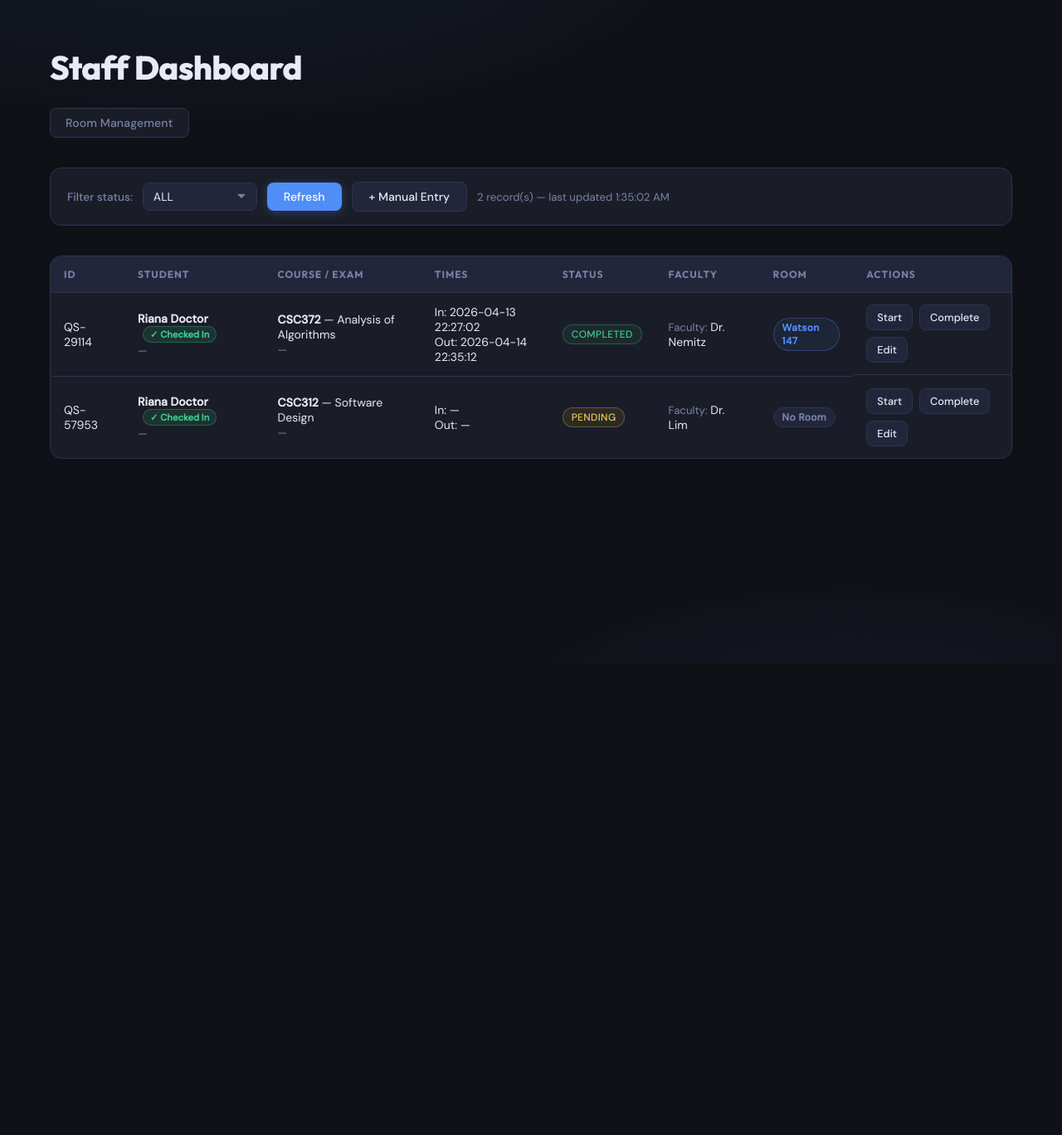
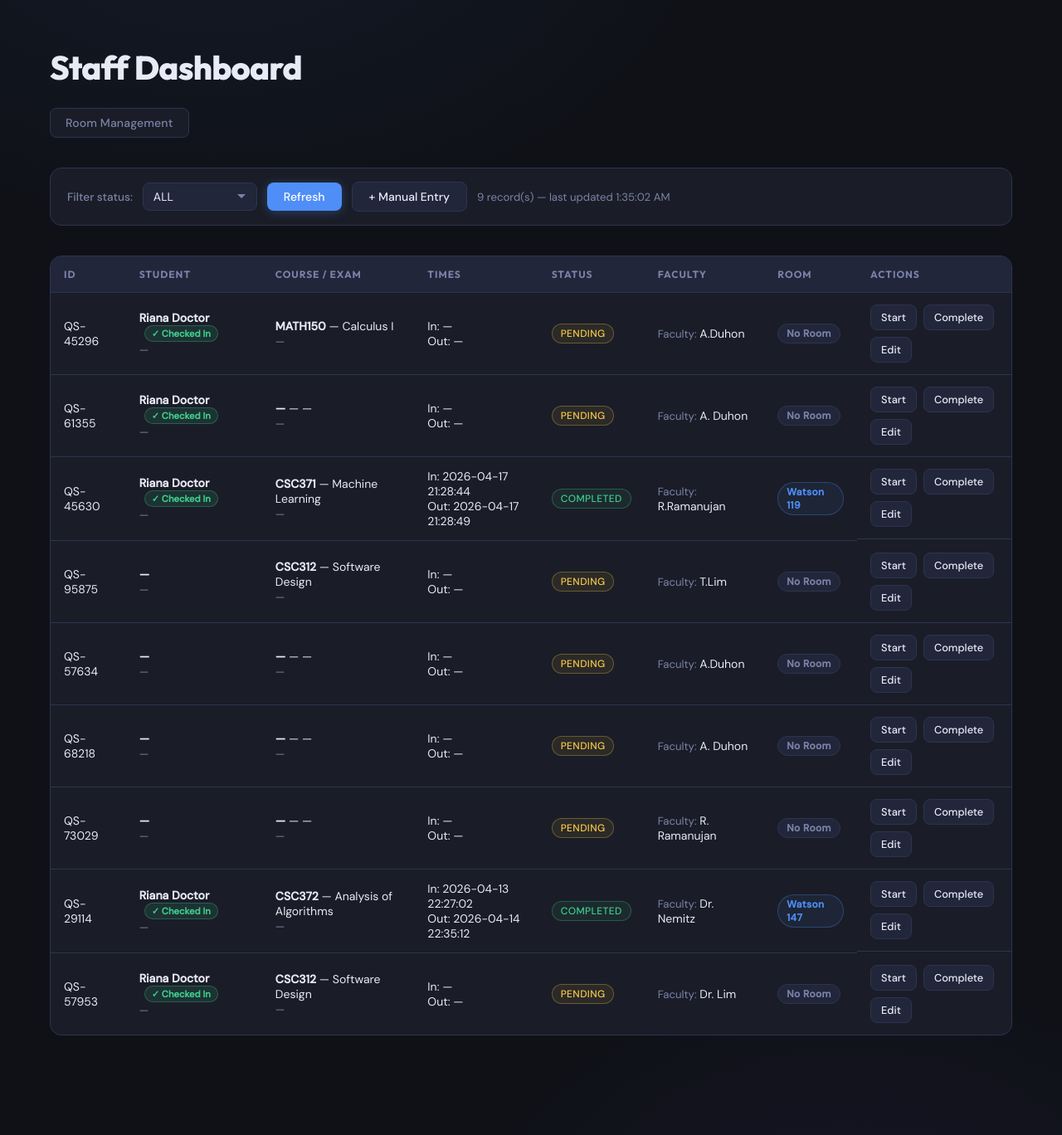
Before and after one commit to moabdmost/metalheads_312, a Flask app: page /dashboard in a window 1280 px wide. Shown: the whole page at 83% size. Before the commit the page ends 553 px from the top, so only its background shows below. Run offline with Flask 3, Linux system fonts and the light colour scheme.

```diff
--- a/data/submissions.json
+++ b/data/submissions.json
@@ -28,5 +28,110 @@
     "staffName": null,
     "checkInTime": "2026-04-13T22:27:02",
     "checkOutTime": "2026-04-14T22:35:12"
+  },
+  {
+    "id": "QS-73029",
+    "studentName": "",
+    "login_email": "",
+    "courseCode": "",
+    "courseName": "",
+    "examName": "",
+    "facultyName": "R. Ramanujan",
+    "notes": "None",
+    "status": "PENDING",
+    "room": null,
+    "staffName": null,
+    "checkInTime": null,
+    "checkOutTime": null
+  },
+  {
+    "id": "QS-68218",
+    "studentName": "",
+    "login_email": "",
+    "courseCode": "",
+    "courseName": "",
+    "examName": "",
+    "facultyName": "A. Duhon",
+    "notes": "None",
+    "status": "PENDING",
+    "room": null,
+    "staffName": null,
+    "checkInTime": null,
+    "checkOutTime": null
+  },
+  {
+    "id": "QS-57634",
+    "studentName": "",
+    "login_email": "",
+    "courseCode": "",
+    "courseName": "",
+    "examName": "",
+    "facultyName": "A.Duhon",
+    "notes": "None",
+    "status": "PENDING",
+    "room": null,
+    "staffName": null,
+    "checkInTime": null,
+    "checkOutTime": null
+  },
+  {
+    "id": "QS-95875",
+    "studentName": "",
+    "login_email": "",
+    "courseCode": "CSC312",
+    "courseName": "Software Design",
+    "examName": "",
+    "facultyName": "T.Lim",
+    "notes": "None",
+    "status": "PENDING",
+    "room": null,
+    "staffName": null,
+    "checkInTime": null,
+    "checkOutTime": null
+  },
+  {
+    "id": "QS-45630",
+    "studentName": "Riana Doctor",
+    "login_email": "ridoctor@davidson.edu",
+    "courseCode": "CSC371",
+    "courseName": "Machine Learning",
+    "examName": "",
+    "facultyName": "R.Ramanujan",
+    "notes": "None",
+    "status": "COMPLETED",
+    "room": "Watson 119",
+    "staffName": null,
+    "checkInTime": "2026-04-17T21:28:44",
+    "checkOutTime": "2026-04-17T21:28:49"
+  },
+  {
+    "id": "QS-61355",
+    "studentName": "Riana Doctor",
+    "login_email": "ridoctor@davidson.edu",
+    "courseCode": "",
+    "courseName": "",
+    "examName": "",
+    "facultyName": "A. Duhon",
+    "notes": "None",
+    "status": "PENDING",
+    "room": null,
+    "staffName": null,
+    "checkInTime": null,
+    "checkOutTime": null
+  },
+  {
+    "id": "QS-45296",
+    "studentName": "Riana Doctor",
+    "login_email": "ridoctor@davidson.edu",
+    "courseCode": "MATH150",
+    "courseName": "Calculus I",
+    "examName": "",
+    "facultyName": "A.Duhon",
+    "notes": "None",
+    "status": "PENDING",
+    "room": null,
+    "staffName": null,
+    "checkInTime": null,
+    "checkOutTime": null
   }
 ]
--- a/templates/dashboard.html
+++ b/templates/dashboard.html
@@ -48,9 +48,9 @@
             <label>Professor</label>
             <select id="m-professor" onchange="updateManualCourses()">
               <option value="">Select Professor</option>
-              <option value="Dr. Ramanujan">Dr. Ramanujan</option>
-              <option value="Dr. Lim">Dr. Lim</option>
-              <option value="Dr. Duhon">Dr. Duhon</option>
+              <option value="R.Ramanujan">R.Ramanujan</option>
+              <option value="T.Lim">T.Lim</option>
+              <option value="A.Duhon">A.Duhon</option>
             </select>
           </div>
           <div class="field">
@@ -89,7 +89,7 @@
           </div>
           <div class="field">
             <label>Professor</label>
-            <input type="text" id="e-professor" placeholder="e.g., Dr. Ramanujan" />
+            <input type="text" id="e-professor" placeholder="e.g., Ramanujan" />
           </div>
           <div class="field">
             <label>Room</label>
@@ -122,18 +122,18 @@
     <script src="/static/scripts/dashboard.js"></script>
     <script>
       const manualCourses = {
-        "Dr. Ramanujan": [
+        "R.Ramanujan": [
           "CSC371 - Machine Learning",
           "CSC324 - Theory of Computation",
           "CSC250 - Computer Organization"
         ],
-        "Dr. Lim": [
+        "T.Lim": [
           "CSC221 - Data Structures",
           "CSC312 - Software Design",
           "CSC355 - Compiler Design",
           "CSC356 - Computer Security"
         ],
-        "Dr. Duhon": [
+        "A.Duhon": [
           "MATH150 - Calculus I",
           "MATH250 - Linear Algebra",
           "MATH310 - Probability"
```
Also changed, not shown: static/scripts/selection.js (+73 -3 lines), static/style_sheets/selection.css (+30 -0 lines), templates/selection.html (+13 -3 lines).
